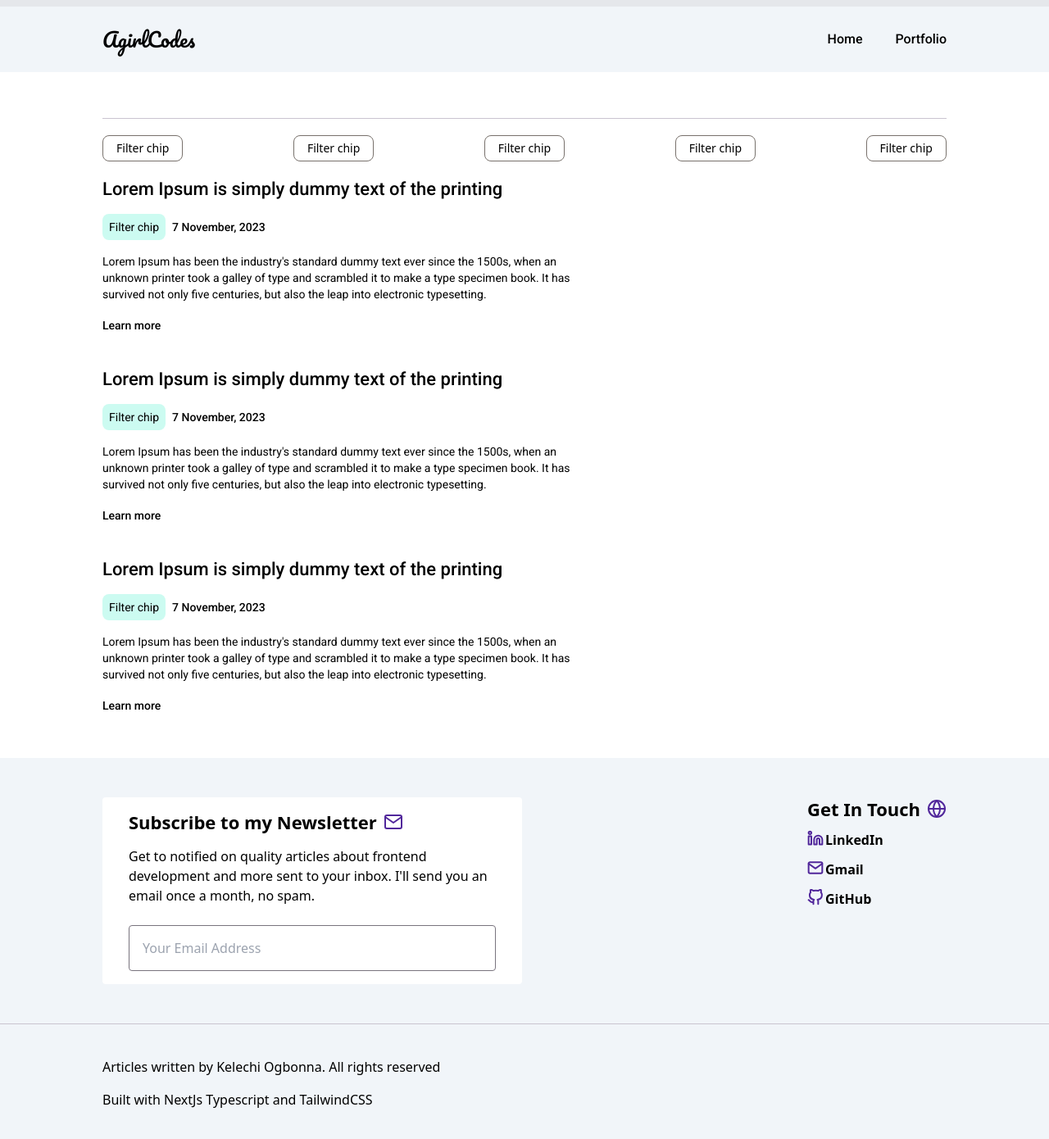
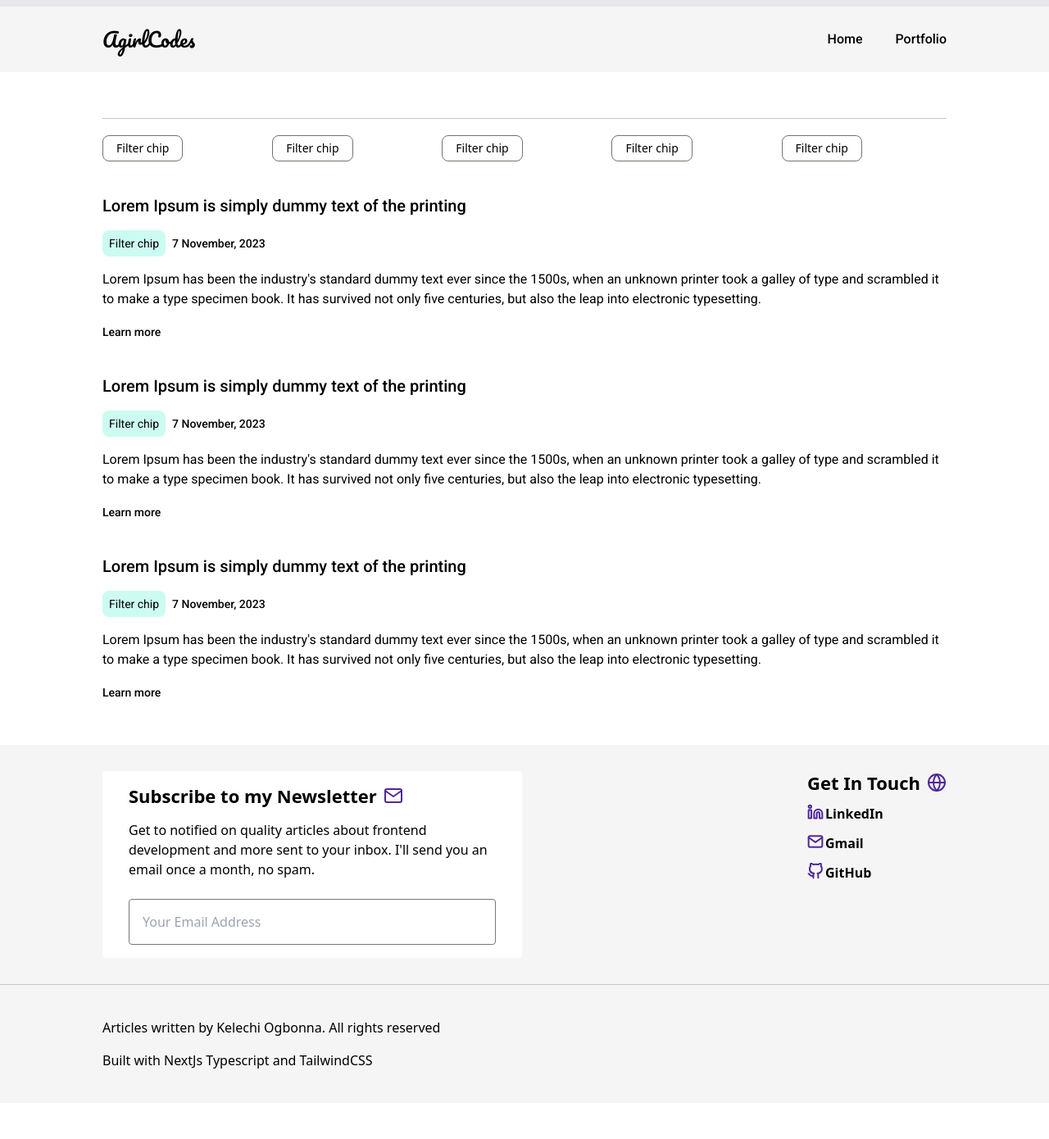
Before and after one commit to Kellswork/agirlcodes.dev, a Next.js app: page / in a window 1280 px wide. Shown: the top 1390 px of the page at 82% size. After the commit the page ends 1346 px from the top, so only its background shows below. Built offline with nearby package versions, Linux system fonts and the light colour scheme.

Commit message:
add responsiveness: - i used max-width type of way - check the settings in the tailwind config file

```diff
--- a/components/baseLayout.tsx
+++ b/components/baseLayout.tsx
@@ -8,7 +8,7 @@ interface Props {
 
 const BaseLayout = ({children, spacing}: Props) => {
   return (
-    <div className={`max-w-5xl my-0 mx-auto ${spacing|| ''}`} >{children}</div>
+    <div className={`max-w-5xl my-0 mx-auto ${spacing|| ''} lg:w-[94%] md:w-[85%] sm:w-[90%]`} >{children}</div>
   )
 }
 
--- a/components/footer.tsx
+++ b/components/footer.tsx
@@ -8,9 +8,10 @@ interface TitleAndSvgProps {
   title: string;
   svg: JSX.Element;
   padding?: string;
+  justifyContent?: string;
 }
-const TitleAndSvg = ({ title, svg, padding }: TitleAndSvgProps) => (
-  <div className={`flex items-center ${padding}`}>
+const TitleAndSvg = ({ title, svg, padding, justifyContent }: TitleAndSvgProps) => (
+  <div className={`flex items-center ${padding} ${justifyContent || ''}`}>
     <h2 className="text-titleLarge font-bold pr-2 text-purple-7">{title}</h2>
     <span>{svg}</span>
   </div>
@@ -24,10 +25,10 @@ const TextAndSvg = ({ title, svg }: TitleAndSvgProps) => (
 );
 
 const Footer = () => (
-  <div className="bg-slate-100">
+  <div className="bg-neutral-100">
     <BaseLayout>
-      <div className="flex py-12 justify-between">
-        <div className="newsletter-card max-w-lg px-8 py-4 rounded bg-white">
+      <div className="flex ft:flex-col py-8 justify-between ">
+        <div className="newsletter-card max-w-lg ft:max-w-full px-8 py-4 rounded bg-white">
           <TitleAndSvg
             padding="pb-4"
             title="Subscribe to my Newsletter"
@@ -56,9 +57,9 @@ const Footer = () => (
           </form>
         </div>
 
-        <div className="get-in-touch">
-          <TitleAndSvg padding="pb-3" title="Get In Touch" svg={<Globe />} />
-          <div>
+        <div className="get-in-touch ft:mt-6">
+          <TitleAndSvg padding="pb-3" title="Get In Touch" svg={<Globe />} justifyContent="justify-center"/>
+          <div className="ft:flex ft:justify-evenly">
             <a href="">
               <TextAndSvg title="LinkedIn" svg={<LinkedIn />} />
             </a>
--- a/components/mainContent.tsx
+++ b/components/mainContent.tsx
@@ -7,10 +7,10 @@ import { FilterChipUnselected } from "./molecules/button";
 const MainContent = () => {
   return (
     <BaseLayout>
-      <div className="main-content flex mt-14 mb-8 justify-between md:flex-col-reverse">
+      <div className="main-content flex mt-14 mb-8 justify-between md:flex-col-reverse sm:flex-col-reverse">
         <div className="blog-post-list-section">
           <Divider />
-          <div className="codelang-filter-chip flex justify-between w-9/10 mt-5">
+          <div className="codelang-filter-chip flex justify-between w-9/10 mt-5 md:my-5 md:w-[90%] sm:flex-wrap">
             <FilterChipUnselected />
             <FilterChipUnselected />
             <FilterChipUnselected />
--- a/components/molecules/cards.tsx
+++ b/components/molecules/cards.tsx
@@ -14,15 +14,15 @@ interface CardProps {
 }
 
 export const BlogPostlistCard = (props: CardProps) => (
-  <div className="font-roboto max-w-[632px] py-5">
-    <h2 className="text-titleLarge font-medium pb-4">
+  <div className="font-roboto max-w-[632px] py-5 md:max-w-full ">
+    <h2 className="text-titleLarge font-medium pb-4 md:text-[20px] sm:text-[20px]">
       Lorem Ipsum is simply dummy text of the printing
     </h2>
     <div className="pb-4">
       <FilterChipFilled />
       <span className="px-2 text-sm font-medium">7 November, 2023 </span>
     </div>
-    <div className="text-sm max-w-[600px] pb-4">
+    <div className="max-w-[600px] pb-4 md:max-w-full">
       Lorem Ipsum has been the industry&apos;s standard dummy text ever since
       the 1500s, when an unknown printer took a galley of type and scrambled it
       to make a type specimen book. It has survived not only five centuries, but
@@ -36,7 +36,7 @@ export const BlogPostlistCard = (props: CardProps) => (
 );
 
 export const ProfileCard = () => (
-  <div className="w-80 border border-[#CAC4D0] rounded-xl bg-white max-h-[680px] md:hidden">
+  <div className="w-80 border border-[#CAC4D0] rounded-xl bg-white max-h-[680px] md:hidden sm:hidden">
     <div className="relative">
       <div className="h-48 rounded-t-xl bg-purple-1 opacity-50"></div>
       <div className="absolute top-28 left-1/4 ">
@@ -83,7 +83,7 @@ export const ProfileCard = () => (
 );
 
 export const ProfileCardMobile = () => (
-  <div className="profile-card-mobile lg:hidden">
+  <div className="profile-card-mobile xl:hidden">
     <div className="flex items-center">
       <div>
         <Image
@@ -102,7 +102,7 @@ export const ProfileCardMobile = () => (
       </div>
     </div>
 
-    <div className="profile-details mt-4 mb-8 max-w-[90%]">
+    <div className="profile-details mt-4 mb-8 max-w-[90%] sm:max-w-full">
       <p className="text-left pb-3">
         Hello! I&apos;m a full-stack engineer with extensive experience in
         modern web user interface development. I specialise in React JS and
--- a/components/navigation.tsx
+++ b/components/navigation.tsx
@@ -5,7 +5,7 @@ import Link from "next/link";
 
 const Navigation = () => {
   return (
-    <div className="bg-slate-100">
+    <div className="bg-neutral-100">
       <BaseLayout>
         <div className="flex justify-between items-center h-20 ">
           <div>
```
